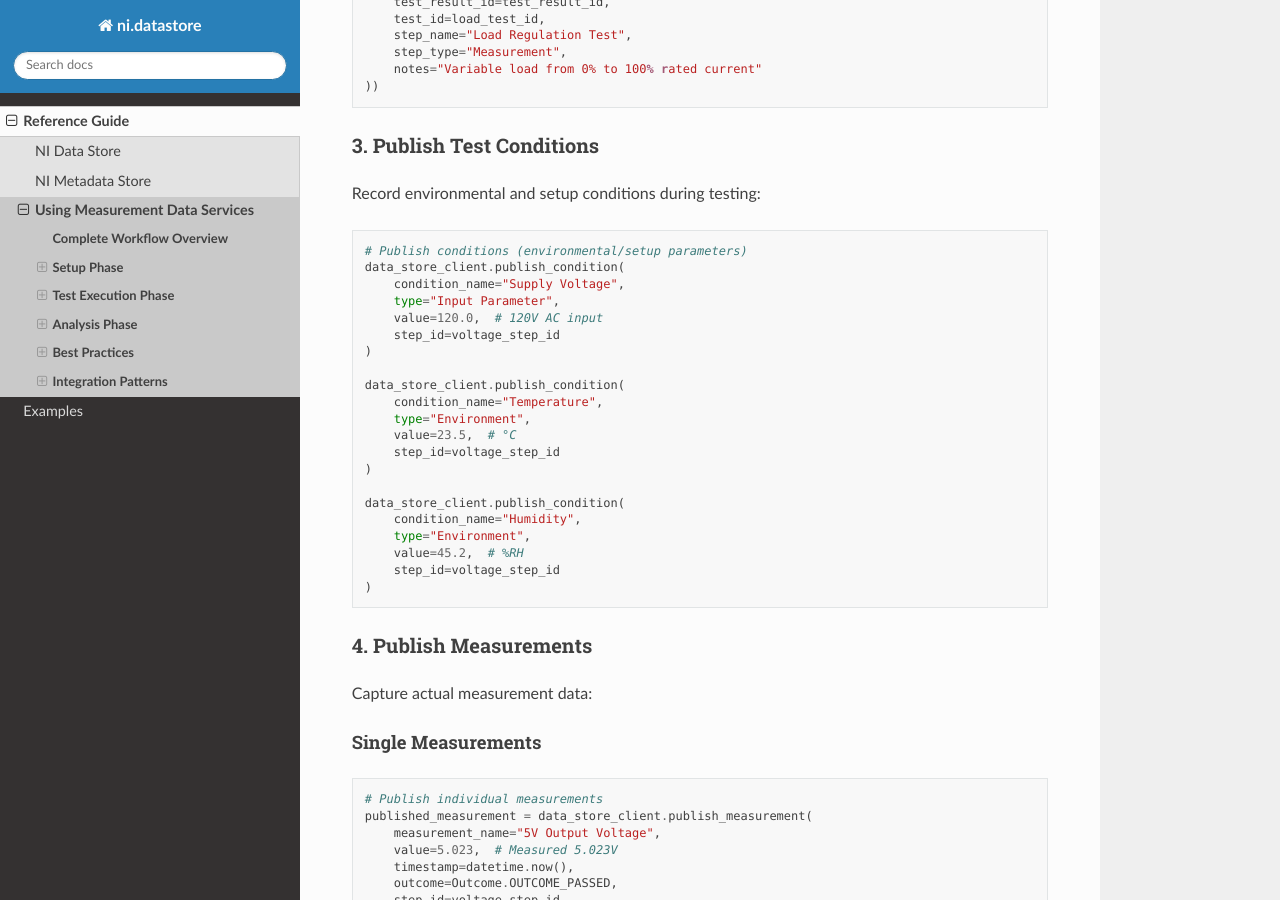
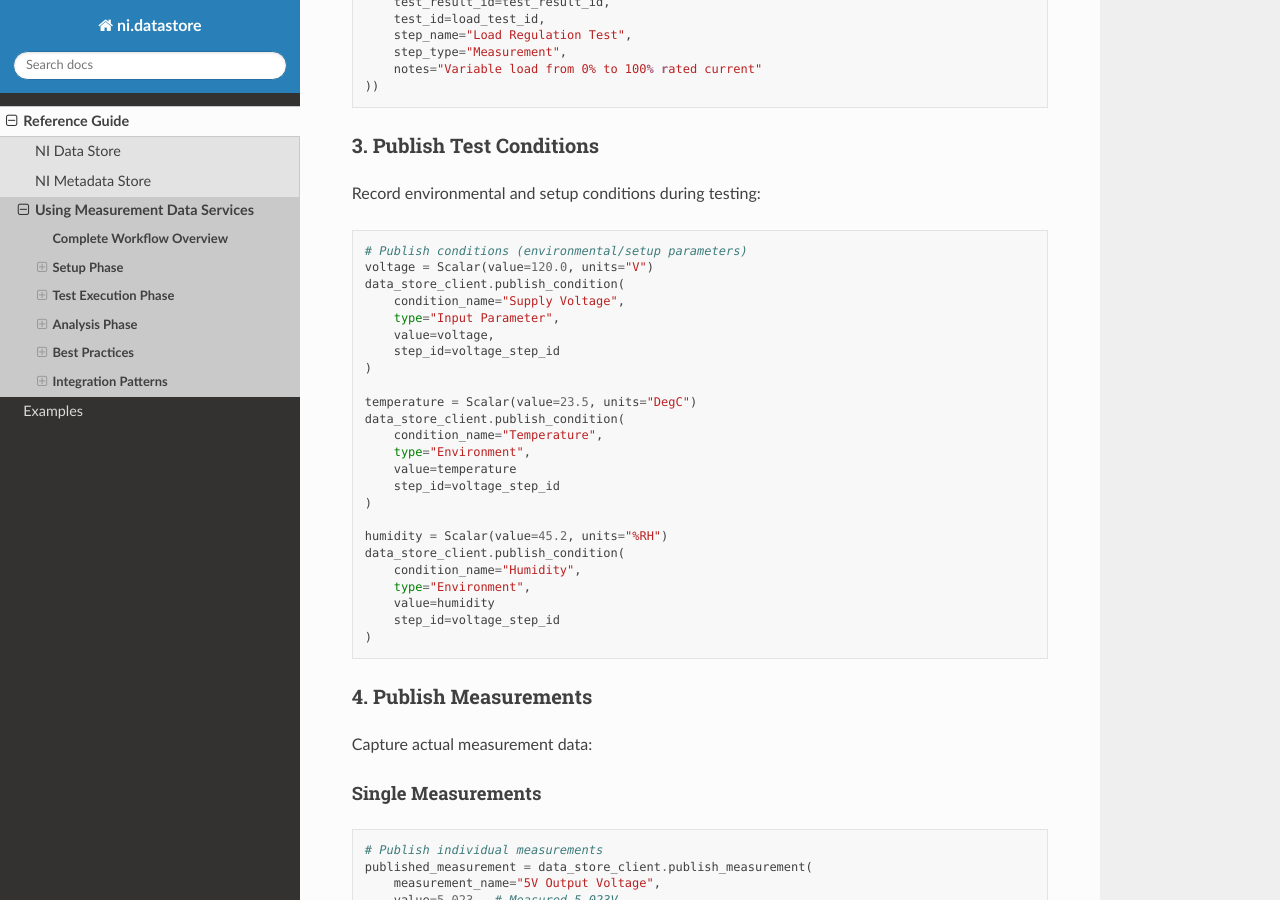
Before and after one commit to ni/datastore-python, a Sphinx documentation site: the page built from docs/reference/using-measurement-data-services.md, in a window 1280 px wide and 900 px high, scrolled down 6081 px. Built offline with Sphinx 7.4.7 and the Read the Docs theme 3.1.0, drawn with Linux system fonts in a browser that asks for light colours; pages that are not in the unit, such as notebooks, are missing from menus; some of the changed text lies outside the part shown.

Commit message:
Address some more minor feedback

````diff
--- a/docs/reference/using-measurement-data-services.md
+++ b/docs/reference/using-measurement-data-services.md
@@ -318,24 +318,27 @@ Record environmental and setup conditions during testing:
 
 ```python
 # Publish conditions (environmental/setup parameters)
+voltage = Scalar(value=120.0, units="V")
 data_store_client.publish_condition(
     condition_name="Supply Voltage",
     type="Input Parameter",
-    value=120.0,  # 120V AC input
+    value=voltage,
     step_id=voltage_step_id
 )
 
+temperature = Scalar(value=23.5, units="DegC")
 data_store_client.publish_condition(
     condition_name="Temperature",
     type="Environment",
-    value=23.5,  # °C
+    value=temperature
     step_id=voltage_step_id
 )
 
+humidity = Scalar(value=45.2, units="%RH")
 data_store_client.publish_condition(
     condition_name="Humidity",
     type="Environment",
-    value=45.2,  # %RH
+    value=humidity
     step_id=voltage_step_id
 )
 ```
````
Also changed, not shown: other parts of docs/reference/using-measurement-data-services.md (+4 -4 lines), 2 other files.
